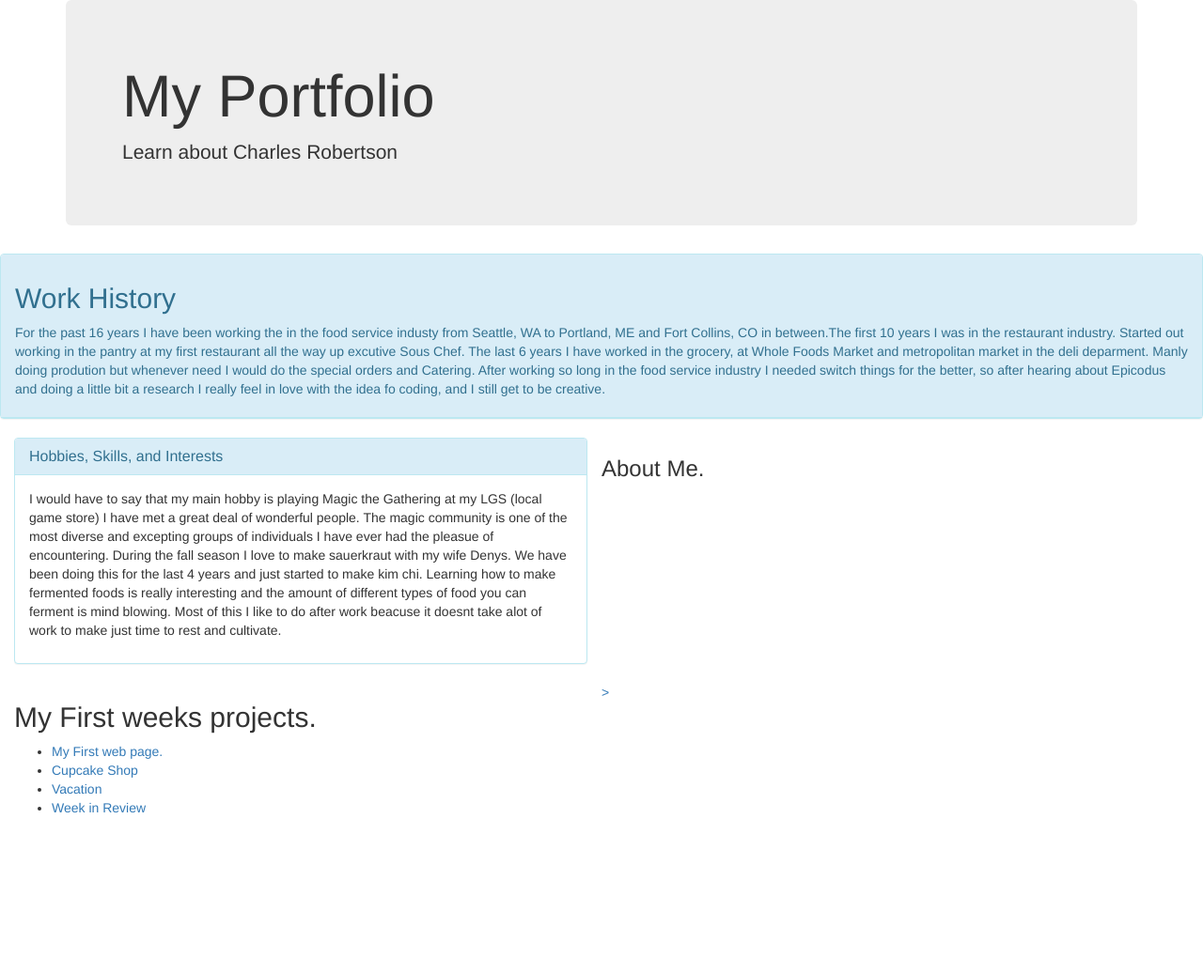
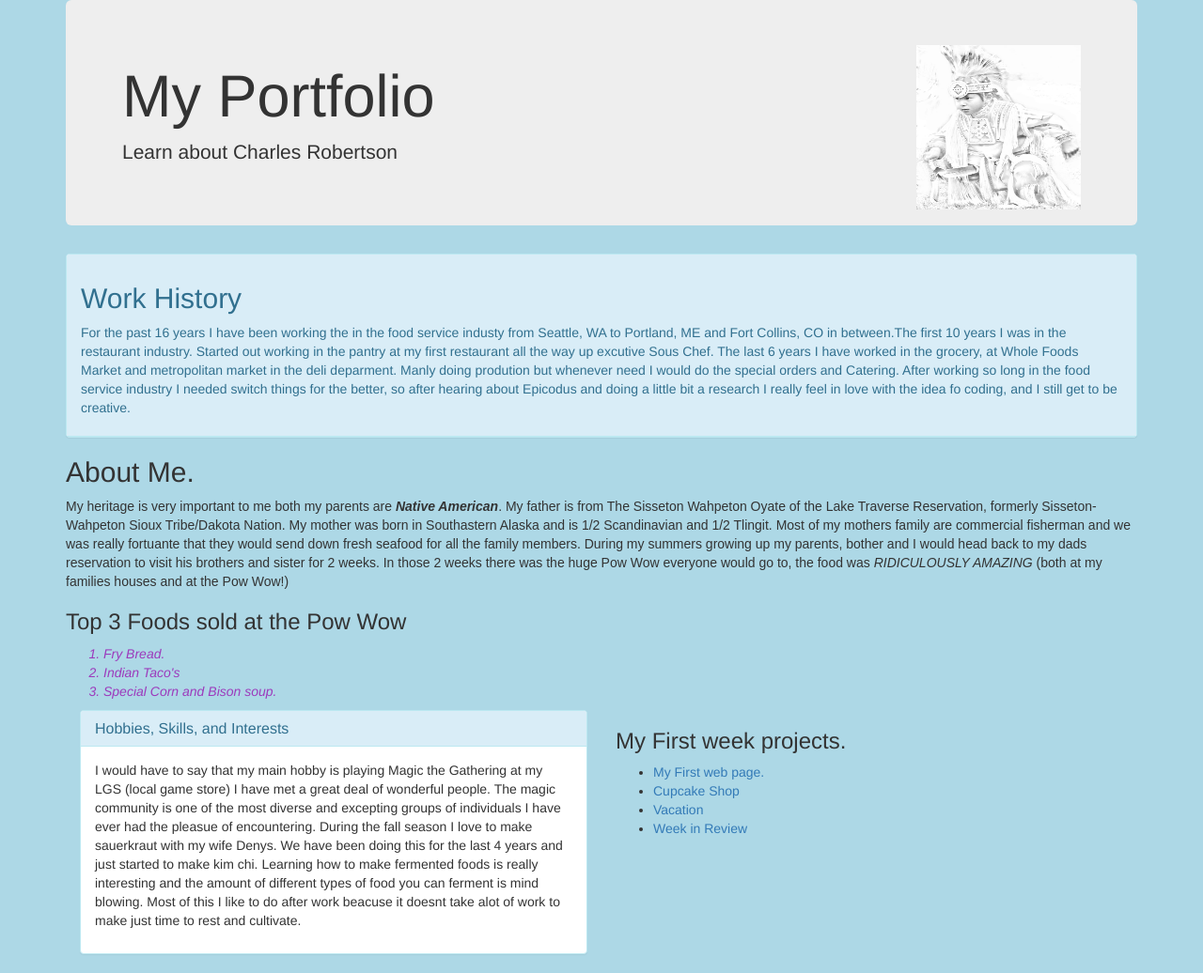
Before and after one commit to Xequah/independent-project-w1, a plain HTML site: page index.html in a window 1280 px wide. Shown: the whole page at 94% size. Before the commit the page ends 880 px from the top, so only its background shows below. Drawn offline with Linux system fonts and the light colour scheme.

Commit message:
finished the master of my portfolio still have to make the branch.

```diff
--- a/css/styles.css
+++ b/css/styles.css
@@ -0,0 +1,26 @@
+body {
+background-color: lightblue;
+}
+
+img {
+    float: right;
+}
+
+p.about {
+  font-family: sans-serif;
+}
+
+.important {
+  color: #9C3ABC ;
+  font-wieght: bold;
+  font-style:italic;
+
+}
+
+.native {
+  color red;
+  font-weight: bolder;
+  font-style: oblique;
+
+
+}
--- a/index.html
+++ b/index.html
@@ -1,13 +1,17 @@
 <!DOCTYPE html>
 <html>
   <head>
-
+    <meta charset="utf-8">
     <title>Portfolio</title>
     <link href="css/bootstrap.css" rel="stylesheet" type="text/css">
+    <link href="css/styles.css" rel="stylesheet" type="text/css">
   </head>
-<body bgcolor="#380B61">
+<body>
   <div class="container">
+    <div class="image-container">
       <div class="jumbotron">
+        <img src="img/grass-dancer.jpg" alt="child dressed as a grass dancer." height="175" width="175">
+
         <h1>My Portfolio</h1>
         <p>Learn about Charles Robertson</p>
       </div>
@@ -24,6 +28,16 @@
           </div>
         </div>
       </div>
+      <div class="container">
+          <h2>About Me.</h2>
+          <p class="about"> My heritage is very important to me both my parents are <span class ="native">Native American</span>. My father is from The Sisseton Wahpeton Oyate of the Lake Traverse Reservation, formerly Sisseton-Wahpeton Sioux Tribe/Dakota Nation. My mother was born in Southastern Alaska and is 1/2 Scandinavian and 1/2 Tlingit. Most of my mothers family are commercial fisherman and we was really fortuante that they would send down fresh seafood for all the family members. During my summers growing up my parents, bother and I would head back to my dads reservation to visit his brothers and sister for 2 weeks. In those 2 weeks there was the huge Pow Wow everyone would go to, the food was <stonge><em>RIDICULOUSLY AMAZING</em></strong> (both at my families houses and at the Pow Wow!)</p>
+          <h3>Top 3 Foods sold at the Pow Wow</h3>
+            <ol class="important">
+              <li>Fry Bread.</li>
+              <li>Indian Taco's</li>
+              <li>Special Corn and Bison soup.</li>
+            </ol>
+        </div>
     </div>
         <div class="col-md-6">
           <div class="panel panel-info">
@@ -37,11 +51,8 @@
           </div>
         </div>
 
-          <div class="container">
-            <h3>About Me.</h3>
-          </div>
           <div class="col-md-6">
-            <h2>My First weeks projects.</h2>
+            <h3>My First week projects.</h3>
             <ul>
               <li><a href="https://github.com/Xequah/our-first-webpage" target="_blank">My First web page.</a></li>
               <li><a href="https://github.com/Xequah/Cupcake-Shop" target="_blank">Cupcake Shop</a></li>
@@ -49,7 +60,6 @@
                 <li><a href="https://github.com/Xequah/week-in-review" target="_blank">Week in Review</li>
             </ul>
           </div>
-
       </div>
-  </body <body bgcolor="#380B61">>
+  </body>
 </html>
```
Also changed, not shown: img/grass-dancer.jpg (added), 2 other files.
